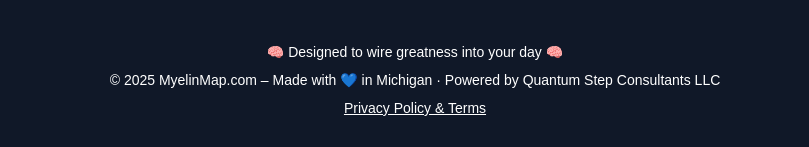
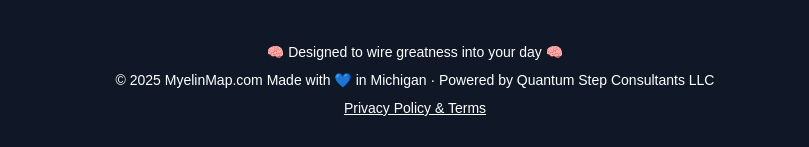
Before and after one commit to bl0ckchained/myelinmap, a Next.js app: page / in a window 1280 px wide. Shown: the part 2756-2903 px from the top of the page, without its empty margins (225-1034 px from the left). Built offline with nearby package versions, Linux system fonts and the light colour scheme.

Commit message:
fixed some errors on footer

```diff
--- a/components/Footer.tsx
+++ b/components/Footer.tsx
@@ -7,7 +7,7 @@ export default function Footer() {
     <footer className="text-center p-8 bg-gray-900 text-white text-sm space-y-2">
       <p>🧠 Designed to wire greatness into your day 🧠</p>
       <p>
-        © 2025 MyelinMap.com – Made with 💙 in Michigan · Powered by Quantum Step Consultants LLC
+        © 2025 MyelinMap.com  Made with 💙 in Michigan · Powered by Quantum Step Consultants LLC
       </p>
       <p>
         <Link href="/privacypolicies" className="underline hover:text-blue-300">
```
